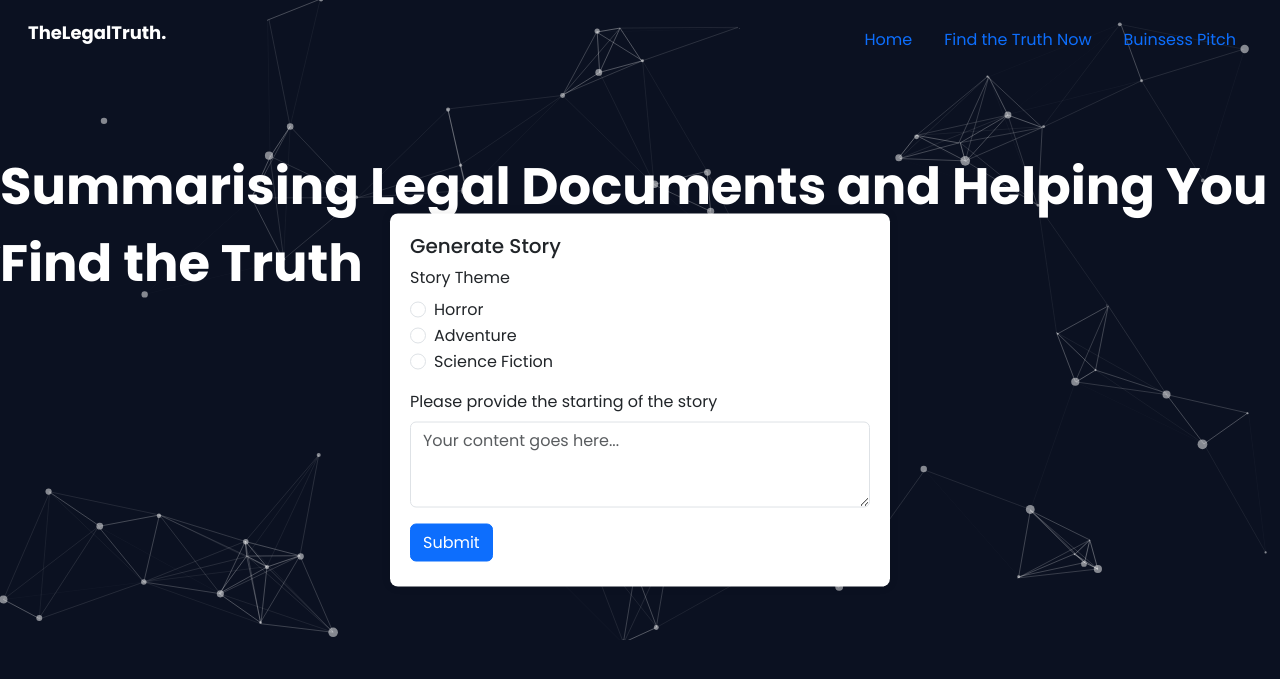
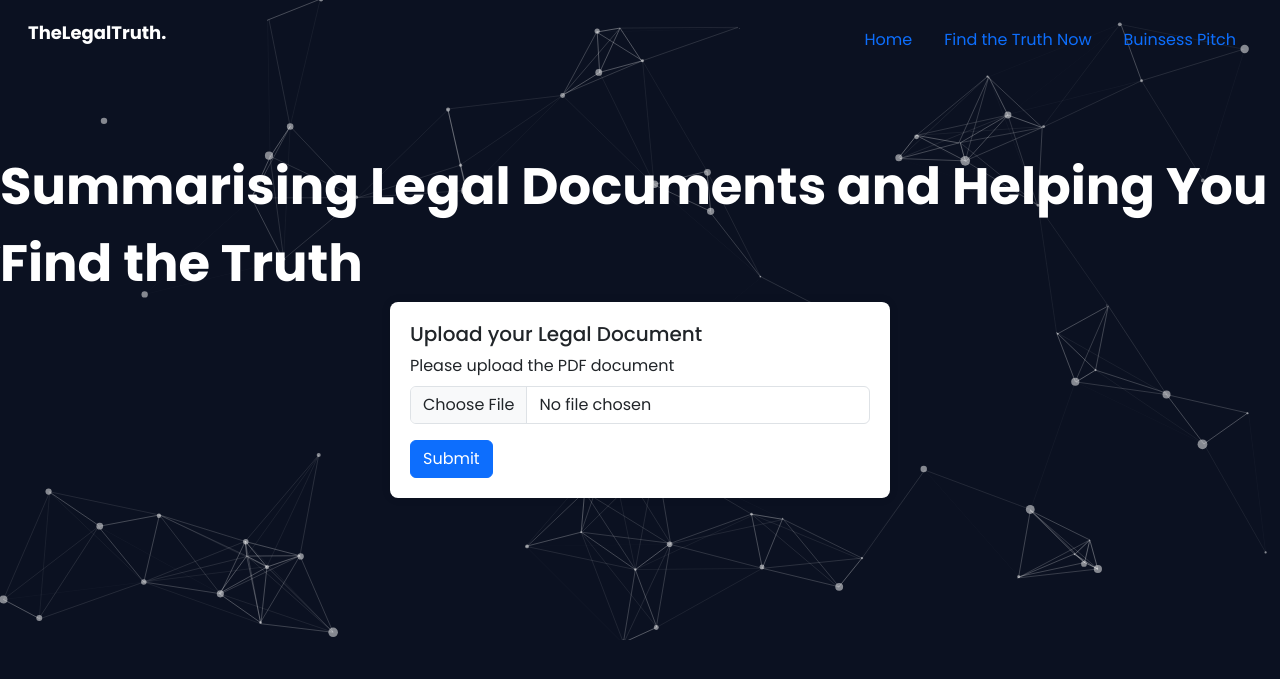
Before and after one commit to dwivediishivam/thelegaltruth, a Flask app: template templates/index.html in a window 1280 px wide, after a click on "Find the Truth Now". Shown: the top 679 px of the page. Run offline with Flask 3, Linux system fonts and the light colour scheme; the template is opened without the code that fills it, so the values that code supplies are empty; some libraries are stand-ins or nearby versions.

Commit message:
File Upload

```diff
--- a/app.py
+++ b/app.py
@@ -1,10 +1,35 @@
-from flask import Flask, render_template
+from flask import Flask, request, render_template_string
+import os
 
 app = Flask(__name__)
+
+# Ensure the directory for uploads exists
+UPLOAD_FOLDER = 'uploads'
+if not os.path.exists(UPLOAD_FOLDER):
+    os.makedirs(UPLOAD_FOLDER)
+
+app.config['UPLOAD_FOLDER'] = UPLOAD_FOLDER
 
 @app.route('/')
 def index():
     return render_template('index.html')
 
+@app.route('/upload', methods=['POST'])
+def upload_file():
+    if 'file' not in request.files:
+        return 'No file part'
+    file = request.files['file']
+    if file.filename == '':
+        return 'No selected file'
+    if file and file.filename.endswith('.pdf'):
+        filepath = os.path.join(app.config['UPLOAD_FOLDER'], file.filename)
+        file.save(filepath)
+        return process_pdf(filepath)
+    return 'Invalid file type'
+
+def process_pdf(filepath):
+    # Replace this with actual PDF processing logic
+    return "Processed PDF content: This is a placeholder."
+
 if __name__ == '__main__':
-    app.run()
+    app.run(debug=True)
--- a/templates/index.html
+++ b/templates/index.html
@@ -32,83 +32,45 @@
                           </li>
                       </ul>
                 </div>
-                </div>
             </nav>
     </header>
     <div class="webcontent">
         <p class="heading">Summarising Legal Documents and Helping You Find the Truth</p>
         <p class="smallheading">Powered by Microsoft for Startups and The Dot Store.</p>
-            <button type="button" class="btn btn-primary mt-3" >Find the Truth Now</button>
-
-
+        <button type="button" class="btn btn-primary mt-3" onclick="document.getElementById('storyForm').style.display = 'block';">Find the Truth Now</button>
     </div>
 
     <div class="storyForm" id="storyForm" style="display: none;">
-            <h5>Generate Story</h5>
-            <form>
+        <h5>Upload your Legal Document</h5>
+        <form id="uploadForm" enctype="multipart/form-data">
             <div class="mb-3">
-                <label for="storyTheme" class="form-label">Story Theme</label>
-                <div class="form-check">
-                  <input class="form-check-input" type="radio" name="storyTheme" id="horror" value="Horror">
-                  <label class="form-check-label" for="horror">Horror</label>
+                <label for="fileInput" class="form-label">Please upload the PDF document</label>
+                <input type="file" class="form-control" id="fileInput" name="file" accept=".pdf">
             </div>
-                <div class="form-check">
-                  <input class="form-check-input" type="radio" name="storyTheme" id="adventure" value="Adventure">
-                  <label class="form-check-label" for="thriller">Adventure</label>
-                </div>
-                <div class="form-check">
-                  <input class="form-check-input" type="radio" name="storyTheme" id="scifi" value="Science Fiction">
-                  <label class="form-check-label" for="scifi">Science Fiction</label>
-                </div>
-              </div>
-              <div class="mb-3">
-                <label for="storyStart" class="form-label">Please provide the starting of the story</label>
-                <textarea class="form-control" id="storyStart" rows="3" placeholder="Your content goes here..."></textarea>
-              </div>
-              <button type="button" class="btn btn-primary" id="saveButton">Submit</button>
-              <br>
-              <div id="storyOutput" class="storyOutput"></div>
+            <button type="submit" class="btn btn-primary">Submit</button>
+            <div id="resultOutput" class="alert alert-info" style="display:none;"></div>
         </form>
     </div>
-
-
 
     <script src="https://cdn.jsdelivr.net/npm/bootstrap@5.3.3/dist/js/bootstrap.bundle.min.js" integrity="sha384-YvpcrYf0tY3lHB60NNkmXc5s9fDVZLESaAA55NDzOxhy9GkcIdslK1eN7N6jIeHz" crossorigin="anonymous"></script>
     <script src="\static\particles.js"></script>
     <script src="\static\app.js"></script>
     <script>
-        document.getElementById('saveButton').addEventListener('click', function(event) {
+        document.getElementById('uploadForm').addEventListener('submit', function(event) {
             event.preventDefault();
-          var storyTheme = document.querySelector('input[name="storyTheme"]:checked').value;
-          var storyStart = document.getElementById('storyStart').value;
-          console.log(storyTheme, storyStart);
+            const formData = new FormData(this);
+            fetch('/upload', {
+                method: 'POST',
+                body: formData,
+            })
+            .then(response => response.text())
+            .then(data => {
+                const resultOutput = document.getElementById('resultOutput');
+                resultOutput.innerText = data;
+                resultOutput.style.display = 'block';
+            })
+            .catch(error => console.error('Error:', error));
         });
-        </script>
-      <script>
-      document.getElementById('saveButton').addEventListener('click', function(event) {
-    event.preventDefault();
-    var storyTheme = document.querySelector('input[name="storyTheme"]:checked').value;
-    var storyStart = document.getElementById('storyStart').value;
-
-    fetch('/', {
-        method: 'POST',
-        headers: {
-            'Content-Type': 'application/json',
-        },
-        body: JSON.stringify({storyTheme: storyTheme, storyStart: storyStart})
-    })
-    .then(response => response.json())
-    .then(data => {
-        var storyOutput = document.getElementById('storyOutput');
-        storyOutput.innerText = "Generated Story: " + data.story;
-        storyOutput.style.opacity = 1;
-        storyOutput.style.height = storyOutput.scrollHeight + "px";
-    })
-    .catch((error) => {
-        console.error('Error:', error);
-    });
-});
-
     </script>
 </body>
 </html>
```
Lines whose indentation alone changed are shown as unchanged.
